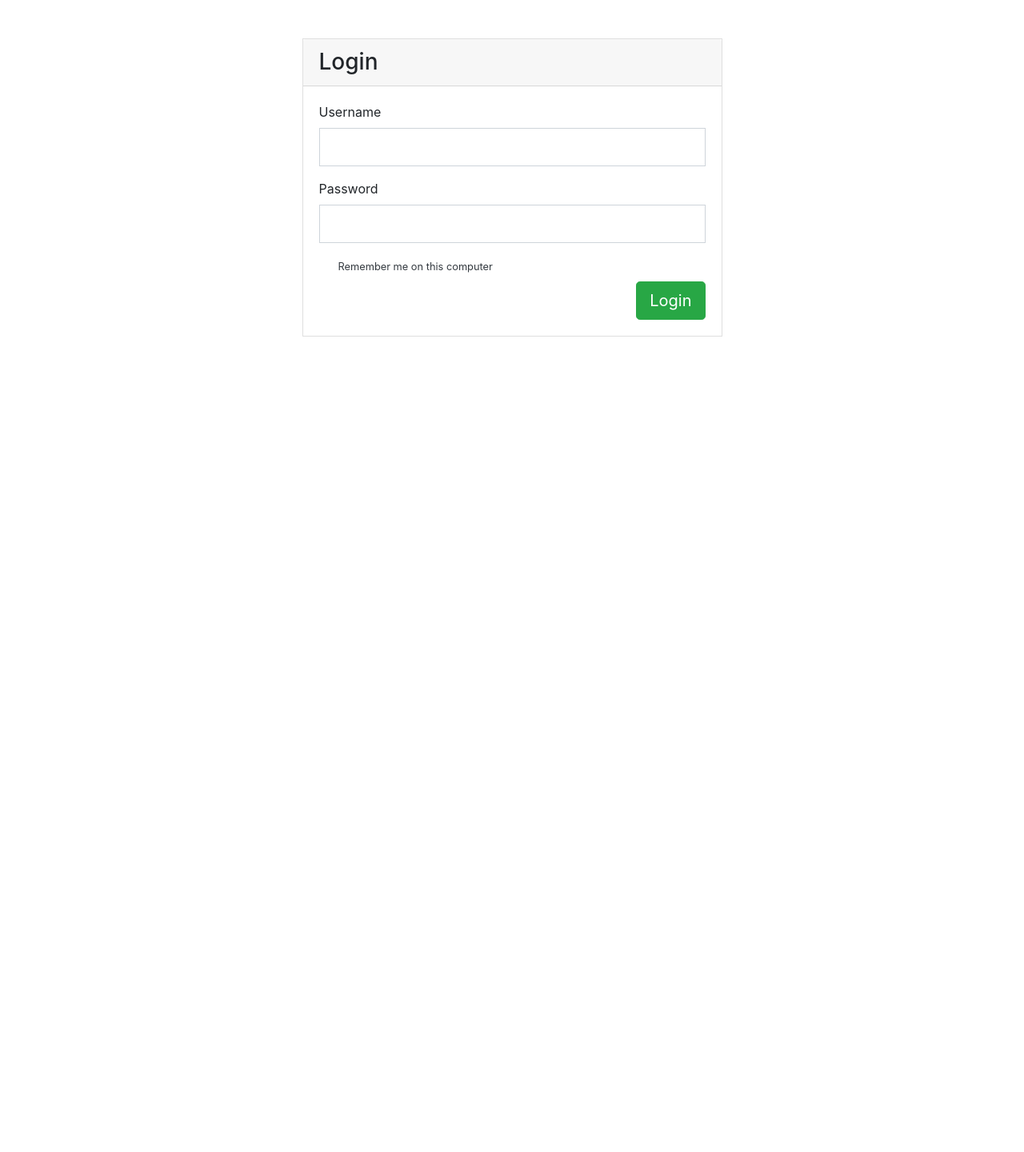
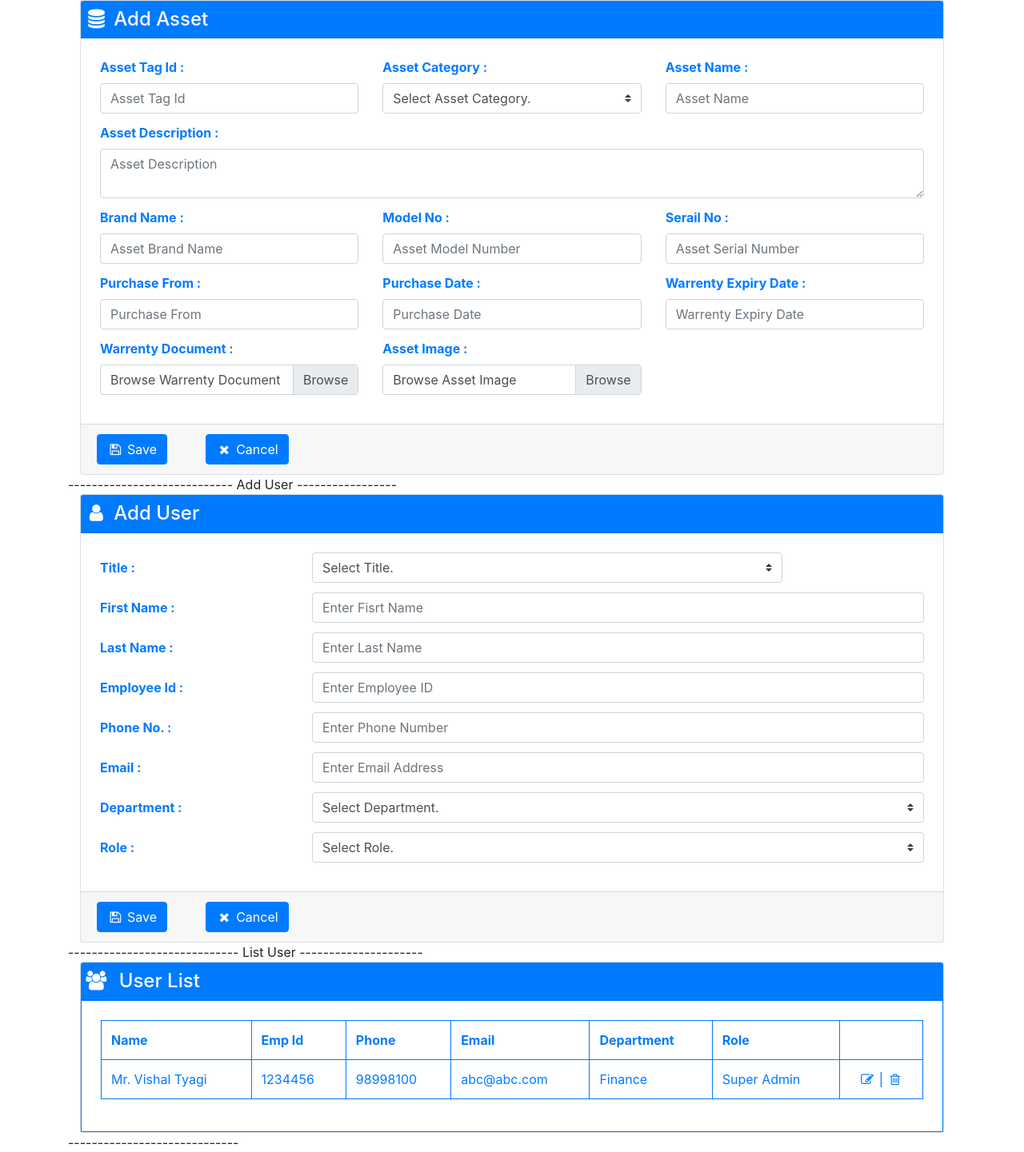
Before and after one commit to SanjaySharma17/DemoAdminERP, an Angular app: page / in a window 1280 px wide. Shown: the whole page at 80% size. Before the commit the page ends 800 px from the top, so only its background shows below. Built offline with nearby package versions, Linux system fonts and the light colour scheme.

Commit message:
Update Files
Update Files

```diff
--- a/src/app/app.component.html
+++ b/src/app/app.component.html
@@ -1,7 +1,8 @@
 <div class="container">
 <!-- <app-home></app-home>
 <app-asset-form></app-asset-form> -->
-<app-login-form></app-login-form>
+<!-- <app-login-form></app-login-form> -->
+<app-asset-form></app-asset-form>
 </div>
 
 <router-outlet></router-outlet>
--- a/src/app/asset-form/asset-form.component.html
+++ b/src/app/asset-form/asset-form.component.html
@@ -55,12 +55,12 @@
         </div>
         <div class="col form-group">
             <label for="purchaseDate" class="font-weight-bold">Purchase Date :</label>
-            <input id="purchaseDate" type="text"  bsDatepicker [bsConfig]="datePickerConfig" class="form-control"
+            <input id="purchaseDate" type="text"   class="form-control"
             placeholder="Purchase Date" />
         </div>
         <div class="col form-group">
             <label for="warrentyExpiryDate" class="font-weight-bold">Warrenty Expiry Date :</label>
-            <input id="warrentyExpiryDate" type="text"  bsDatepicker [bsConfig]="datePickerConfig" placeholder="Warrenty Expiry Date" class="form-control" />
+            <input id="warrentyExpiryDate" type="text"   placeholder="Warrenty Expiry Date" class="form-control" />
         </div>
       </div>
       <div class="row">
@@ -97,7 +97,7 @@
 
 ---------------------------- Add User -----------------
 
-<div class="container col-6">
+<div class="container">
     <form>
     <div class="card">
       <div class="card-header h4 text-white bg-primary">
--- a/src/app/asset-form/asset-form.component.scss
+++ b/src/app/asset-form/asset-form.component.scss
@@ -0,0 +1,19 @@
+table.table-bordered{
+    border:1px solid #007bff;
+  }
+  table.table-bordered > thead > th{
+    border:1px solid #007bff;
+  }
+  table.table-bordered > tbody > tr > td{
+    border:1px solid #007bff;
+  }
+  .form-group {
+    margin-bottom: 0.75rem;
+  }
+  .card-body {
+    padding: 1.5rem;
+  }
+  .card-header {
+    padding: .55rem 0.25rem;
+    margin-bottom: 0px;
+  }
--- a/src/styles.scss
+++ b/src/styles.scss
@@ -1 +1,2 @@
 /* You can add global styles to this file, and also import other style files */
+@import "~font-awesome/css/font-awesome.css";
```
